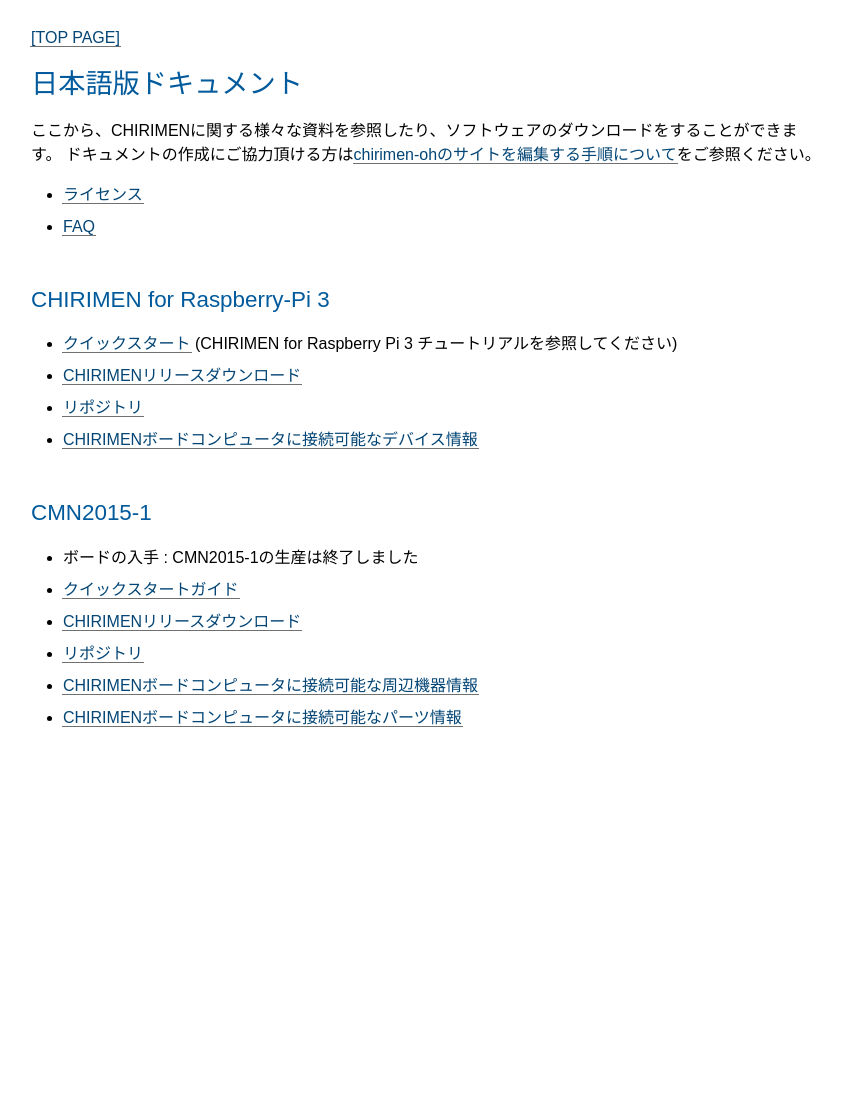
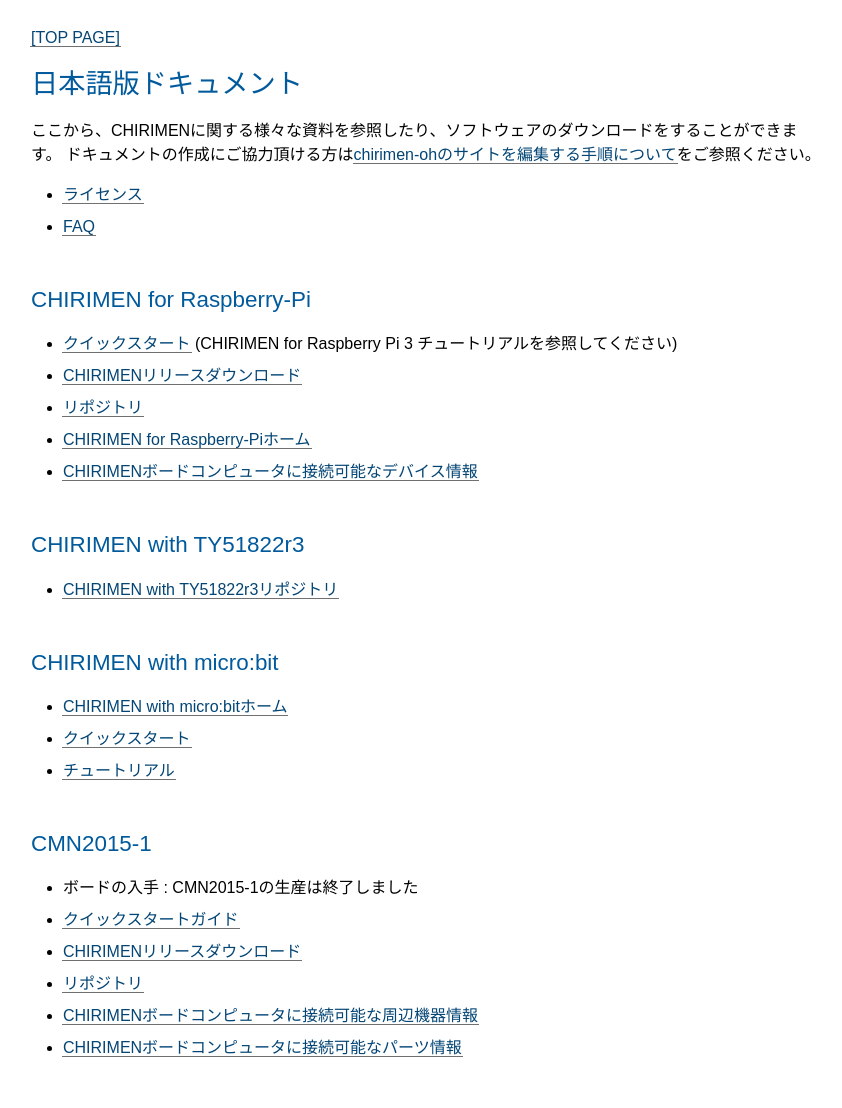
Before and after one commit to chirimen-oh/chirimen-oh.github.io, a Jekyll site: the page built from docs/ja/index.md, in a window 1280 px wide. Shown: the whole page, without its empty margins (433-1275 px from the left). Built offline with Jekyll 4.4.1, drawn with Linux system fonts in a browser that asks for light colours; before the commit the page ends 900 px from its top, so only the background shows below that.

Commit message:
Update index.md

```diff
--- a/docs/ja/index.md
+++ b/docs/ja/index.md
@@ -11,11 +11,23 @@ title: Index Page
 * [ライセンス](../../license/)
 * [FAQ](FAQ.html)
 
-## CHIRIMEN for Raspberry-Pi 3
-* [クイックスタート](https://tutorial.chirimen.org/) (CHIRIMEN for Raspberry Pi 3 チュートリアルを参照してください)
+## CHIRIMEN for Raspberry-Pi
+
+* [クイックスタート](https://tutorial.chirimen.org/raspi/) (CHIRIMEN for Raspberry Pi 3 チュートリアルを参照してください)
 * [CHIRIMENリリースダウンロード](https://github.com/chirimen-oh/chirimen/releases)
 * [リポジトリ](https://github.com/chirimen-oh/chirimen)
+* [CHIRIMEN for Raspberry-Piホーム](https://chirimen.org/chirimen/gc/top/)
 * [CHIRIMENボードコンピュータに接続可能なデバイス情報](http://chirimen.org/chirimen/gc/top/examples/)
+
+## CHIRIMEN with TY51822r3
+
+* [CHIRIMEN with TY51822r3リポジトリ](https://github.com/chirimen-oh/chirimen-TY51822r3)
+
+## CHIRIMEN with micro:bit
+
+* [CHIRIMEN with micro:bitホーム](https://chirimen.org/chirimen-micro-bit/)
+* [クイックスタート](https://chirimen.org/chirimen-micro-bit/guidebooks/startup.html)
+* [チュートリアル](https://tutorial.chirimen.org/microbit/)
 
 ## CMN2015-1
 
```
